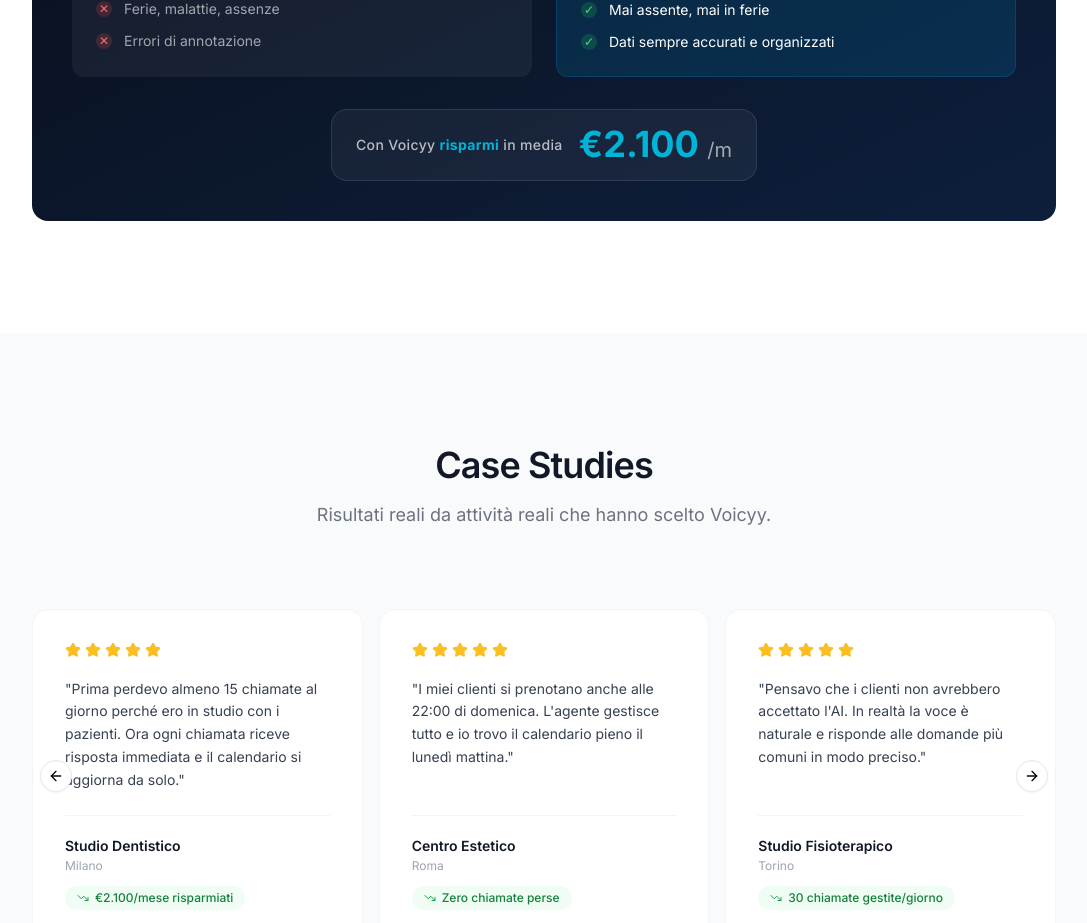
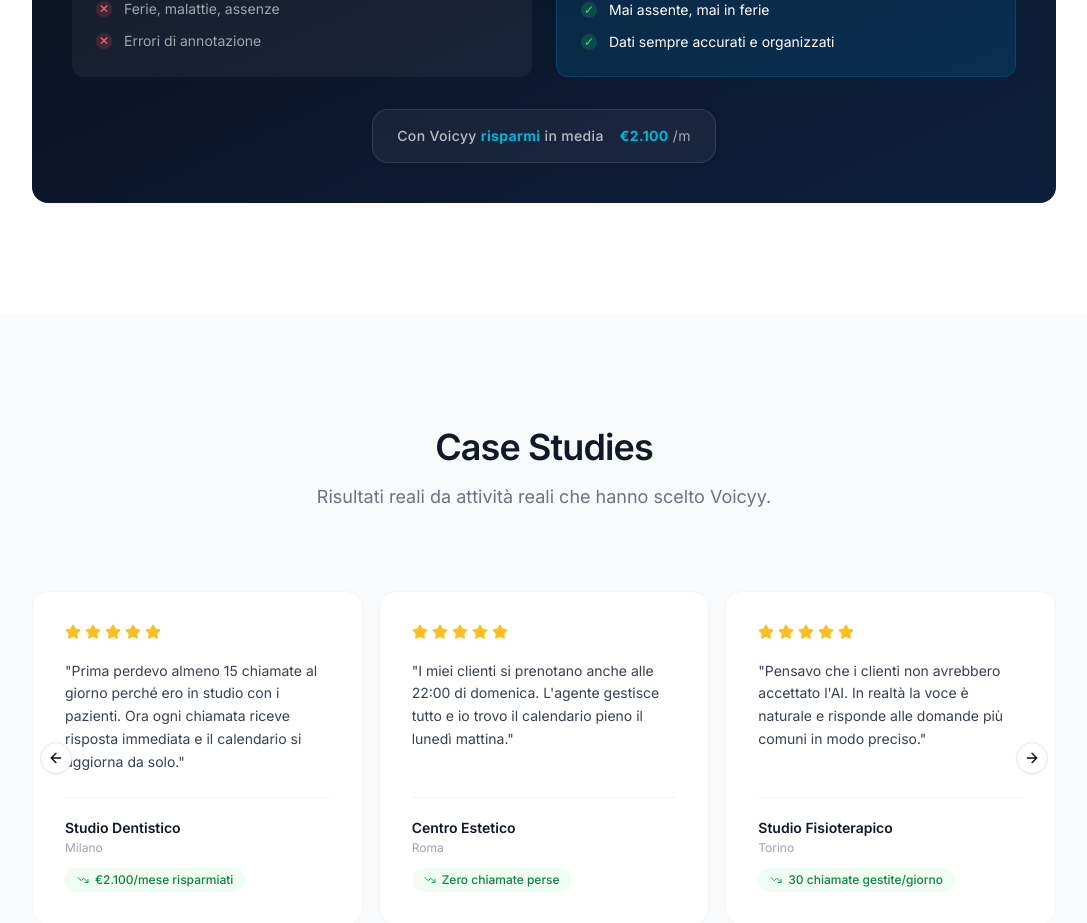
Before and after one commit to christianfuresi23-web/voicyy, a React (Vite) app: page / in a window 1280 px wide. Shown: the part 1900-2823 px from the top of the page, without its empty margins (96-1183 px from the left). Built offline with nearby package versions, Linux system fonts and the light colour scheme; no server answers.

Commit message:
Match savings amount text style

```diff
--- a/entities/src/pages/Home.jsx
+++ b/entities/src/pages/Home.jsx
@@ -187,8 +187,8 @@
                 <p className="text-white/70 text-sm font-medium tracking-wide">
                   Con Voicyy <span className="text-[#00b4d8] font-bold">risparmi</span> in media
                 </p>
-                <p className="text-4xl font-bold text-[#00b4d8] leading-none">
-                  €2.100 <span className="text-white/60 text-xl font-normal">/m</span>
+                <p className="text-white/70 text-sm font-medium tracking-wide">
+                  <span className="text-[#00b4d8] font-bold">€2.100</span> <span className="text-white/60 font-normal">/m</span>
                 </p>
               </div>
             </div>
```
